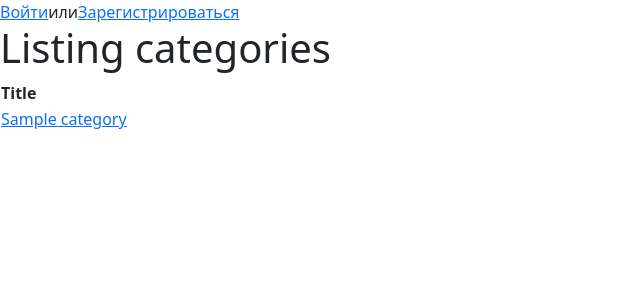
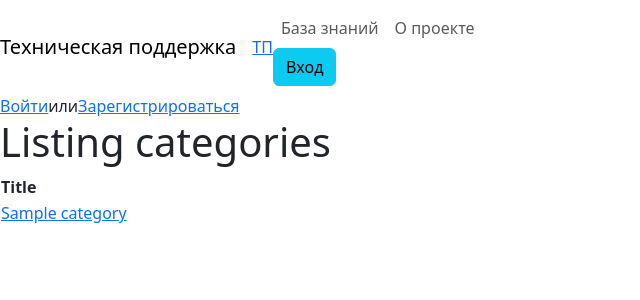
Before and after one commit to dfursenko/support_app, a Rails app: page / in a window 1280 px wide. Shown: the top 300 px of the page, without its empty margins (0-640 px from the left). Run offline with Rails 7, Linux system fonts and the light colour scheme; tables that the repository leaves empty hold one stand-in row (values such as "Sample post"); style sheets or scripts are compiled from the project's sources; parts of the project's set-up code (start-up, migrations or seed data) failed here and were passed over; some libraries are stand-ins or nearby versions.

Commit message:
add header to layout

```diff
--- a/app/views/layouts/application.html.slim
+++ b/app/views/layouts/application.html.slim
@@ -9,30 +9,50 @@ html
     = csrf_meta_tags
     = stylesheet_link_tag    'application', media: 'all', 'data-turbolinks-track': 'reload'
     = javascript_include_tag 'application', 'data-turbolinks-track': 'reload'
-  body
-    - if user_signed_in?
-      span
-        | Здравствуйте,
-      = link_to current_user.name, current_user
-      =< link_to 'Выйти', destroy_user_session_path, :method => :delete
-    - else
-      = link_to 'Войти', new_user_session_path
-      | или
-      = link_to 'Зарегистрироваться', new_user_registration_path
+  body class="p-front p-signup-helper"
+    div class="navbar navbar-light navbar-expand-lg p-front__navbar"
+      a class="navbar-brand" href="/" Техническая поддержка
+      a class="navbar-brand-sm" href="/" ТП
 
-    / = render 'layouts/header'
-    .page-wrap
-      / p.notice
-      /   = notice
-      / p.alert
-      /   = alert
-      - flash.each do |key, value|
-        div class="alert alert-#{key}"
-          = value
+      button class="navbar-toggler" type="button" data-toggle="collapse" data-target= "#navbar-collapse"
+        span class="iconfont iconfont-navbar-open navbar-toggler__open"
+        span class="iconfont iconfont-alert-close navbar-toggler__close"
 
-      / = render 'layouts/sidebar'
-      / .page-content
-      /   .container-fluid
-      = yield
-    / = render 'layouts/footer'
-    / = params
+      div class="collapse navbar-collapse" id="navbar-collapse"
+        div class="p-front__navbar-collapse"
+          div class="navbar-nav"
+            a class="nav-item nav-link" href="/support_app_layout/categories.html" База знаний
+            a class="nav-item nav-link" href="#" О проекте
+          form class="form-inline"
+            a class="btn btn-info" href="/support_app_layout/signin-a.html" Вход
+    div class="p-front__content"
+
+
+
+
+      - if user_signed_in?
+        span
+          | Здравствуйте,
+        = link_to current_user.name, current_user
+        =< link_to 'Выйти', destroy_user_session_path, :method => :delete
+      - else
+        = link_to 'Войти', new_user_session_path
+        | или
+        = link_to 'Зарегистрироваться', new_user_registration_path
+
+      / = render 'layouts/header'
+      .page-wrap
+        / p.notice
+        /   = notice
+        / p.alert
+        /   = alert
+        - flash.each do |key, value|
+          div class="alert alert-#{key}"
+            = value
+
+        / = render 'layouts/sidebar'
+        / .page-content
+        /   .container-fluid
+        = yield
+      / = render 'layouts/footer'
+      / = params
```
